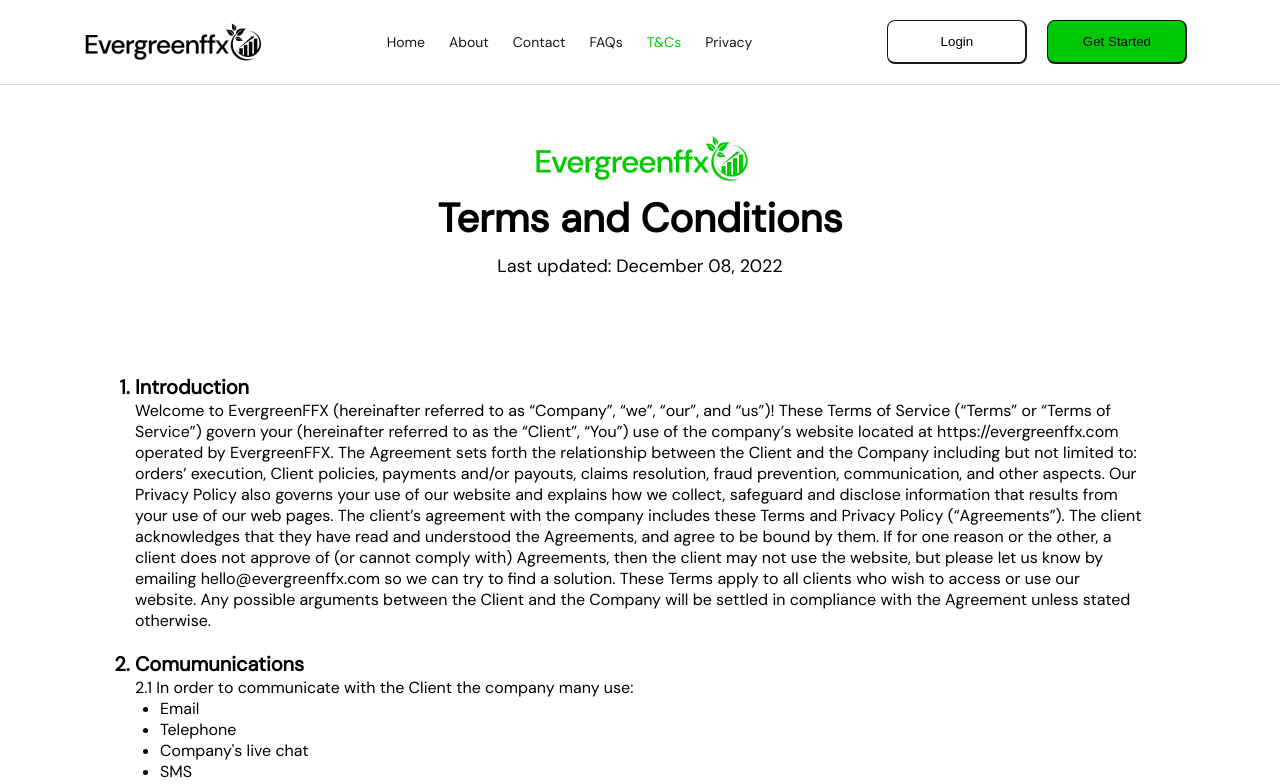
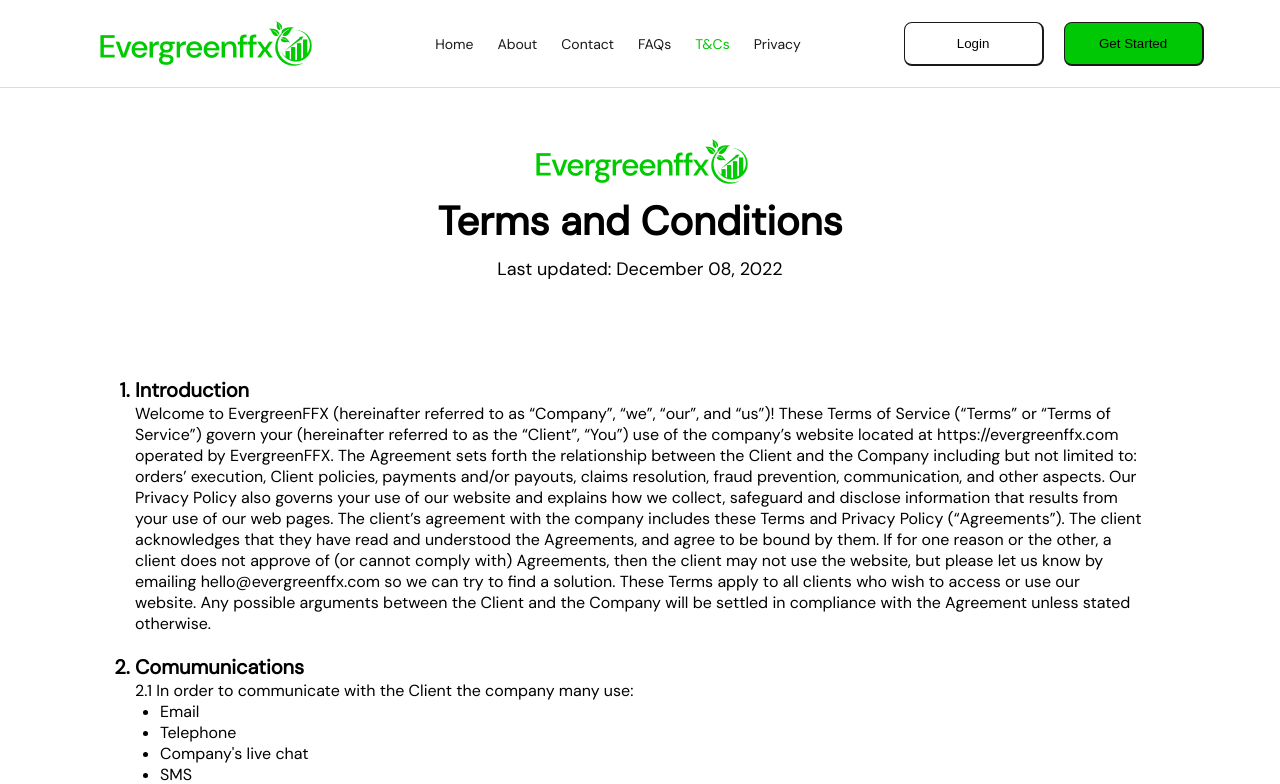
Before and after one commit to Ghasty003/Evergreenffx, a React (Vite) app: page /terms in a window 1280 px wide. Shown: the top 784 px of the page. Built offline with nearby package versions, Linux system fonts and the light colour scheme.

Commit message:
Changed logo

```diff
--- a/src/components/Nav.jsx
+++ b/src/components/Nav.jsx
@@ -1,7 +1,7 @@
 import React from "react";
 import "../styles/nav.scss";
-import logo from "../assets/home-logo.png";
-import logoM from "../assets/ever2 1.png";
+import logo from "../assets/ever15 1.png";
+import logoM from "../assets/ever10.png";
 import { Link, useMatch, useNavigate, useResolvedPath } from "react-router-dom";
 import { FaBars, FaTimes } from "react-icons/fa";
 import { useRef } from "react";
@@ -17,7 +17,7 @@ const CustomLink = ({to, text}) => {
 function Nav() {
 
     const navigate = useNavigate();
-    const ul = useRef();
+    const ul = useRef("");
 
     const hide = () => {
         if (window.innerWidth <= 980) {
--- a/src/styles/nav.scss
+++ b/src/styles/nav.scss
@@ -13,6 +13,7 @@ nav {
     position: relative;
     @include mobile {
         justify-content: space-between;
+        padding: 0px 20px;
     }
 
     > img:first-child {
@@ -24,6 +25,7 @@ nav {
         display: none;
         @include mobile {
             display: block;
+            width: 100px;
         }
     }
 
```
Also changed, not shown: src/assets/ever10.png (added).
